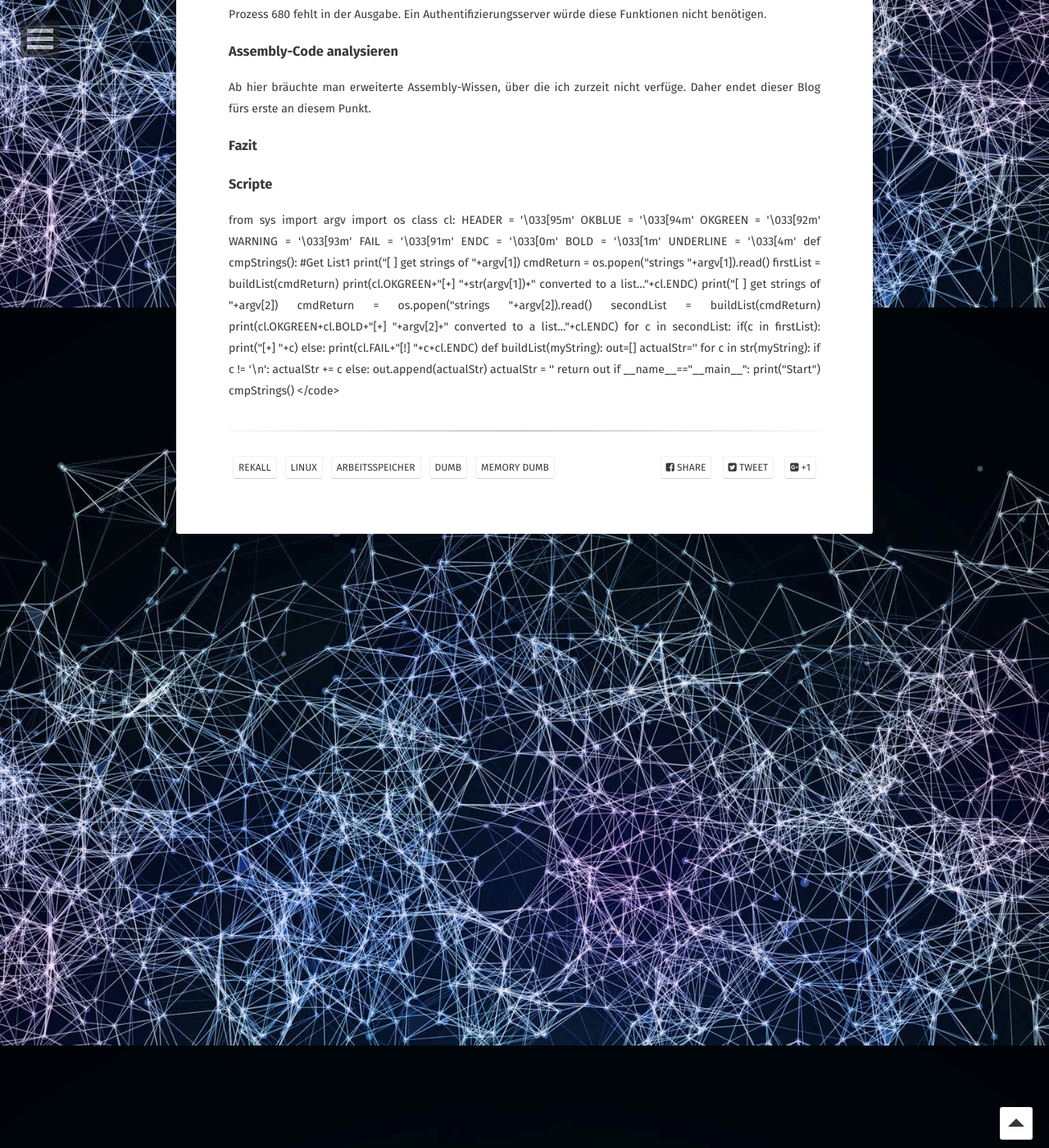
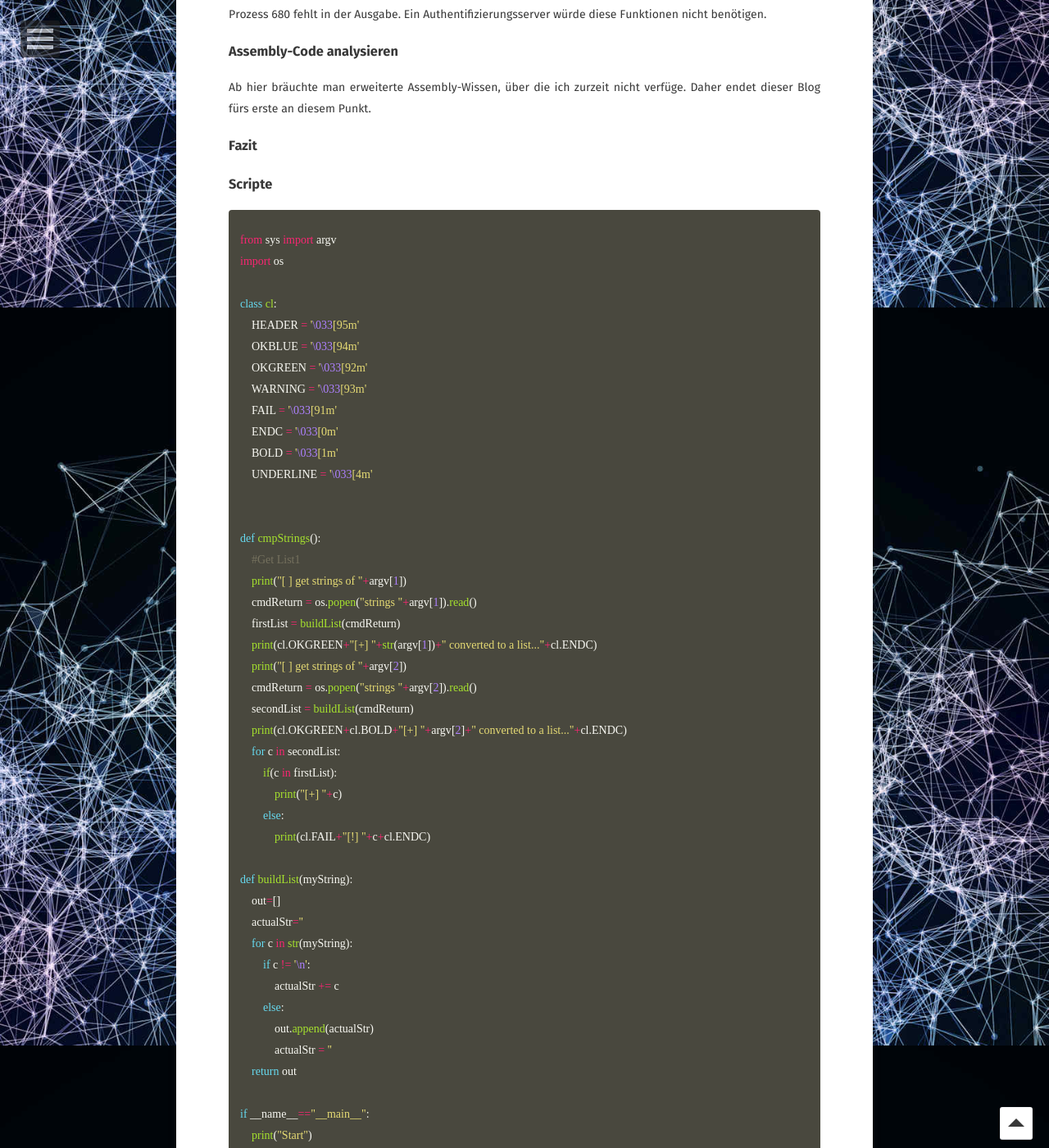
Before and after one commit to lauliger/IT-Sicherheit, a Jekyll site: the page built from _posts/2019-01-08-Arbeitsspeicheruntersuchung.md, in a window 1280 px wide and 1400 px high, scrolled down 10425 px. Shown: the whole window at 82% size. Built offline with Jekyll 4.4.1, drawn with Linux system fonts in a browser that asks for light colours; some web fonts are replaced.

Commit message:
Update 2019-01-08-Arbeitsspeicheruntersuchung.md

```diff
--- a/_posts/2019-01-08-Arbeitsspeicheruntersuchung.md
+++ b/_posts/2019-01-08-Arbeitsspeicheruntersuchung.md
@@ -385,8 +385,8 @@ Daher endet dieser Blog fürs erste an diesem Punkt.
 
 ### Scripte
 
-<coder class="python">
-    from sys import argv
+{% highlight python %}
+from sys import argv
 import os
 
 class cl:
@@ -430,6 +430,4 @@ def buildList(myString):
 if __name__=="__main__":
     print("Start")
     cmpStrings()
-
-
-    </code>
+{% endhighlight %}
```
